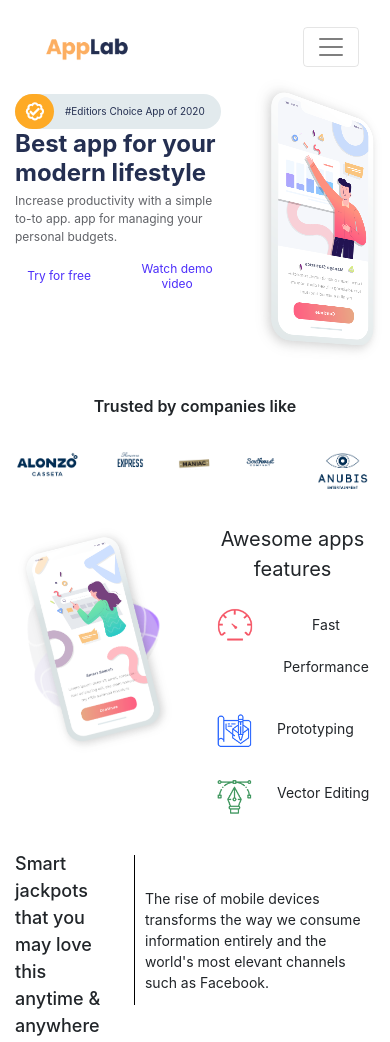
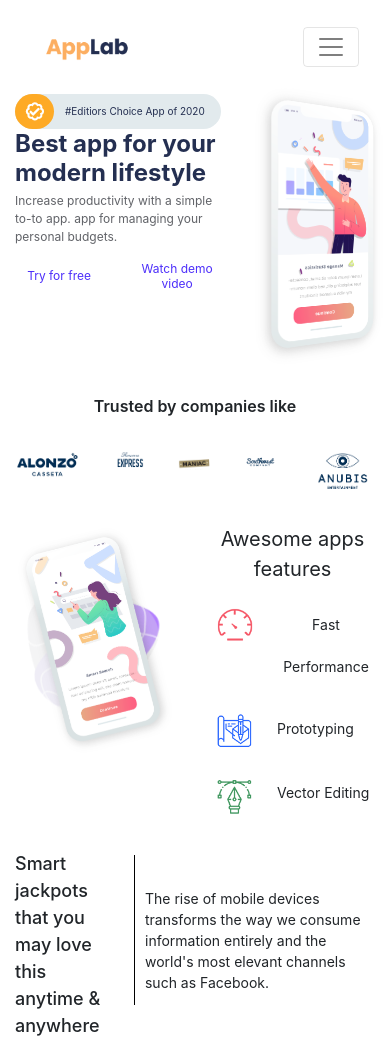
Before and after one commit to thanh08/applab, a plain HTML site: page index.html in a window 390 px wide. Shown: the top 1042 px of the page. Drawn offline with nearby package versions, Linux system fonts and the light colour scheme.

Commit message:
capnhat7

```diff
--- a/7.css
+++ b/7.css
@@ -828,6 +828,7 @@ ul.navbar-nav.text-md-right {
 
 .phone {
     width: 100%;
+    height: 270px;
 }
 
 .text4top13 {
```
